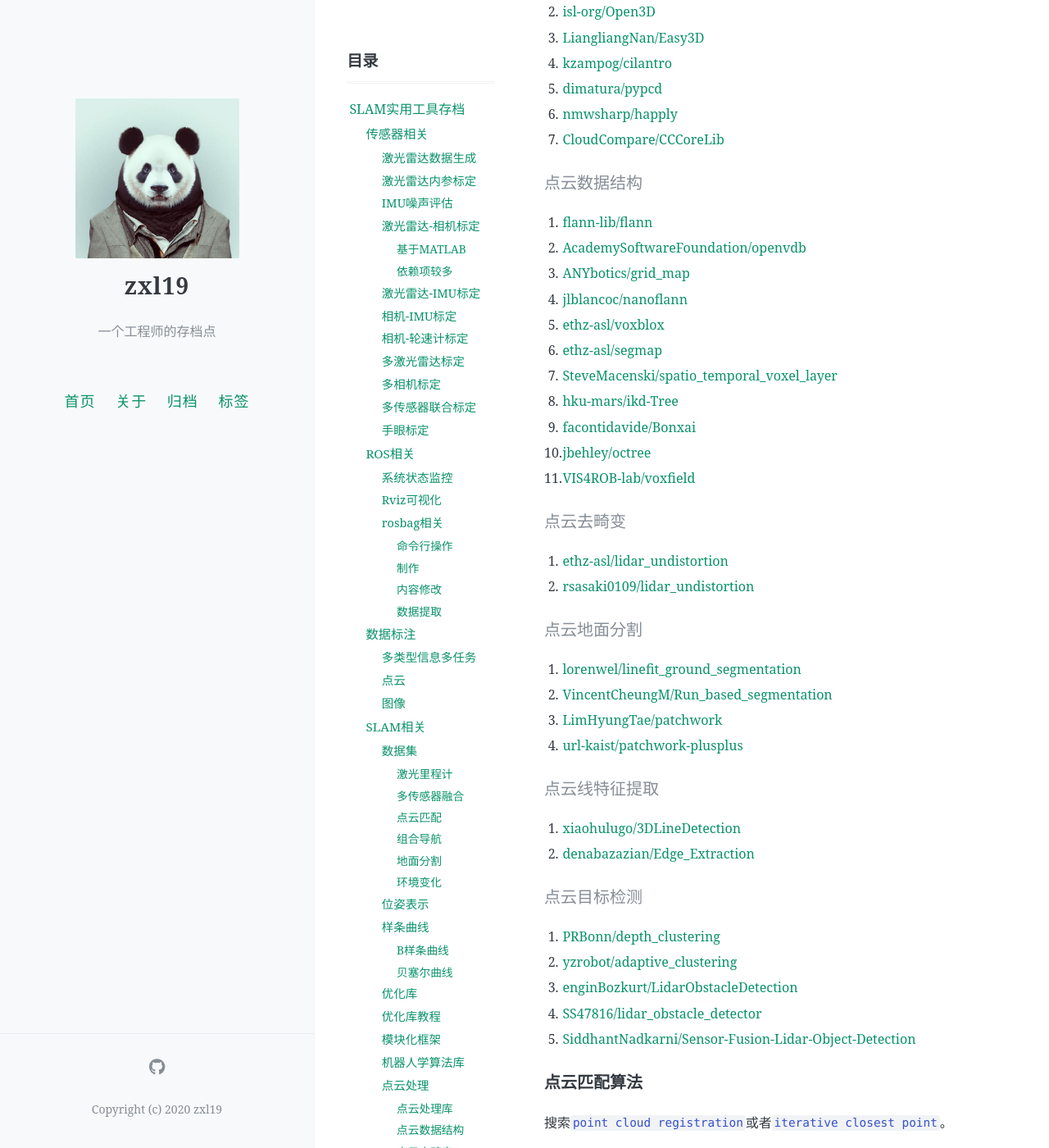
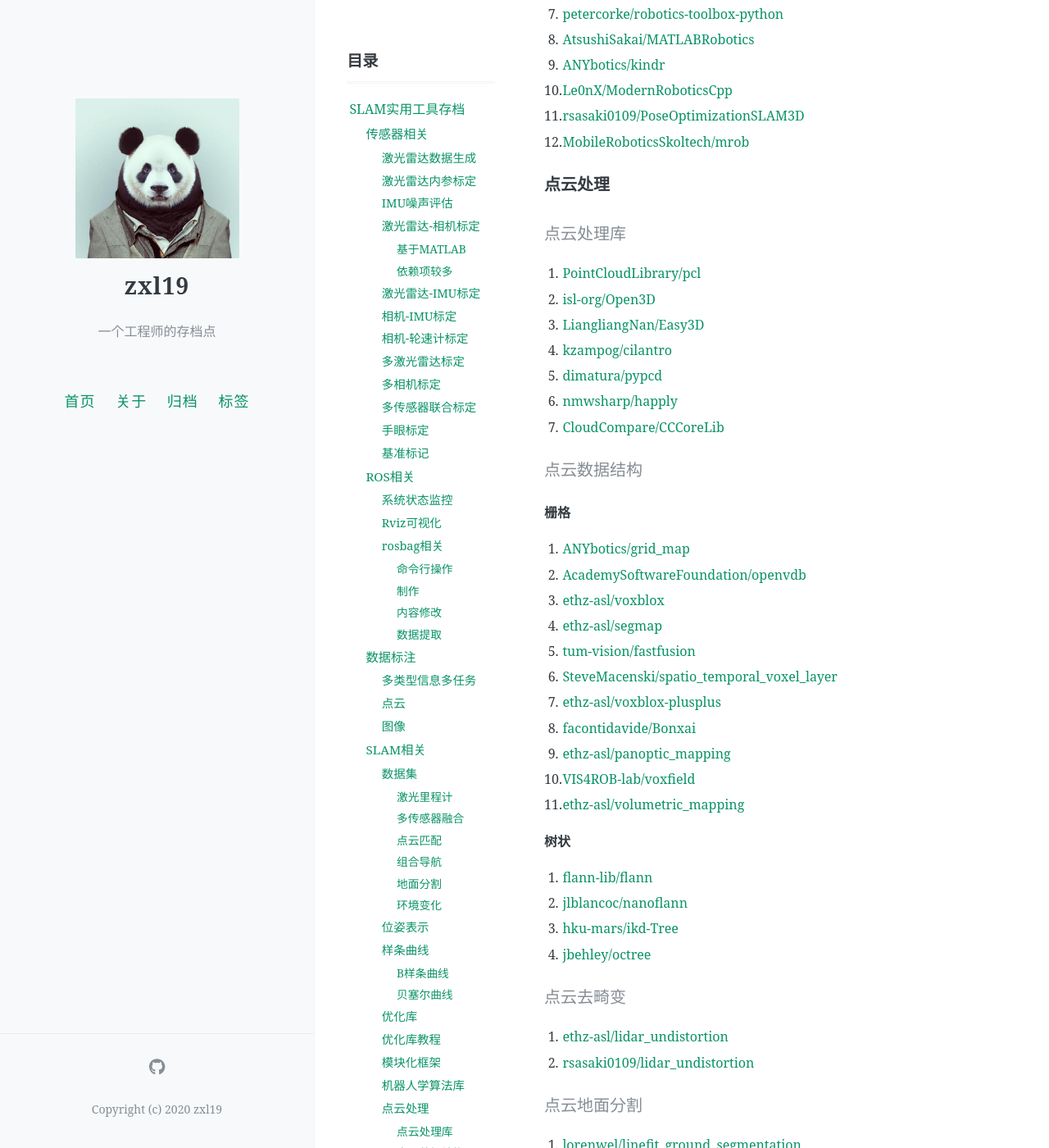
Before and after one commit to zxl19/zxl19.github.io, a Jekyll site: the page built from _posts/2021-05-25-slam-tool.md, in a window 1280 px wide and 1400 px high, scrolled down 9413 px. Shown: the whole window at 82% size. Built offline with Jekyll 4.4.1, drawn with Linux system fonts in a browser that asks for light colours; comment, search, counter and statistics services are not loaded; some of the changed text lies outside the part shown.

Commit message:
Update Posts

```diff
--- a/_posts/2021-05-25-slam-tool.md
+++ b/_posts/2021-05-25-slam-tool.md
@@ -116,6 +116,15 @@ pinned: false
 
 1. [zarathustr/SHERWCIC](https://github.com/zarathustr/SHERWCIC)
 
+### 基准标记
+
+1. [AprilRobotics/apriltag](https://github.com/AprilRobotics/apriltag)
+2. [alicevision/CCTag](https://github.com/alicevision/CCTag)
+3. [AprilRobotics/apriltag_ros](https://github.com/AprilRobotics/apriltag_ros)
+4. [AprilRobotics/apriltag-imgs](https://github.com/AprilRobotics/apriltag-imgs)
+5. [UMich-BipedLab/LiDARTag](https://github.com/UMich-BipedLab/LiDARTag)
+6. [swatbotics/apriltags-cpp](https://github.com/swatbotics/apriltags-cpp)
+
 ## ROS相关
 
 ### 系统状态监控
@@ -344,17 +356,26 @@ pinned: false
 
 #### 点云数据结构
 
+##### 栅格
+
+1. [ANYbotics/grid_map](https://github.com/ANYbotics/grid_map)
+2. [AcademySoftwareFoundation/openvdb](https://github.com/AcademySoftwareFoundation/openvdb)
+3. [ethz-asl/voxblox](https://github.com/ethz-asl/voxblox)
+4. [ethz-asl/segmap](https://github.com/ethz-asl/segmap)
+5. [tum-vision/fastfusion](https://github.com/tum-vision/fastfusion)
+6. [SteveMacenski/spatio_temporal_voxel_layer](https://github.com/SteveMacenski/spatio_temporal_voxel_layer)
+7. [ethz-asl/voxblox-plusplus](https://github.com/ethz-asl/voxblox-plusplus)
+8. [facontidavide/Bonxai](https://github.com/facontidavide/Bonxai)
+9. [ethz-asl/panoptic_mapping](https://github.com/ethz-asl/panoptic_mapping)
+10. [VIS4ROB-lab/voxfield](https://github.com/VIS4ROB-lab/voxfield)
+11. [ethz-asl/volumetric_mapping](https://github.com/ethz-asl/volumetric_mapping)
+
+##### 树状
+
 1. [flann-lib/flann](https://github.com/flann-lib/flann)
-2. [AcademySoftwareFoundation/openvdb](https://github.com/AcademySoftwareFoundation/openvdb)
-3. [ANYbotics/grid_map](https://github.com/ANYbotics/grid_map)
-4. [jlblancoc/nanoflann](https://github.com/jlblancoc/nanoflann)
-5. [ethz-asl/voxblox](https://github.com/ethz-asl/voxblox)
-6. [ethz-asl/segmap](https://github.com/ethz-asl/segmap)
-7. [SteveMacenski/spatio_temporal_voxel_layer](https://github.com/SteveMacenski/spatio_temporal_voxel_layer)
-8. [hku-mars/ikd-Tree](https://github.com/hku-mars/ikd-Tree)
-9. [facontidavide/Bonxai](https://github.com/facontidavide/Bonxai)
-10. [jbehley/octree](https://github.com/jbehley/octree)
-11. [VIS4ROB-lab/voxfield](https://github.com/VIS4ROB-lab/voxfield)
+2. [jlblancoc/nanoflann](https://github.com/jlblancoc/nanoflann)
+3. [hku-mars/ikd-Tree](https://github.com/hku-mars/ikd-Tree)
+4. [jbehley/octree](https://github.com/jbehley/octree)
 
 #### 点云去畸变
 
```
Also changed, not shown: other parts of _posts/2021-05-25-slam-tool.md (+21 -16 lines), _posts/2021-05-22-slam-interview.md (+9 -8 lines), _posts/2021-06-15-ai-material.md (+2 -0 lines), _posts/2021-08-23-eigen-note.md (+1 -1 lines), _posts/2022-09-20-personal-blog.md (+26 -24 lines).
